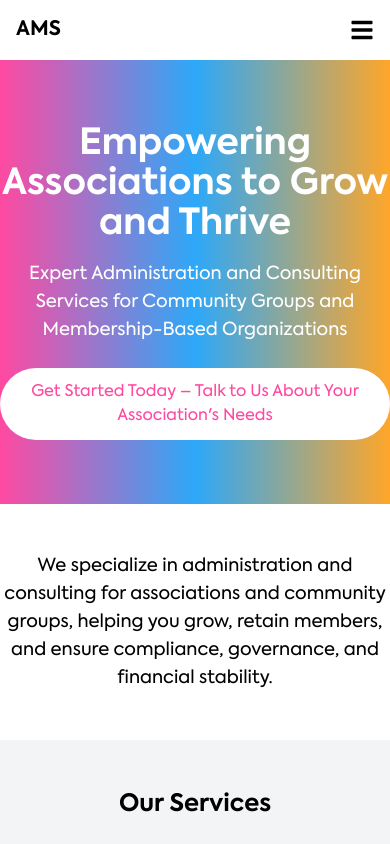
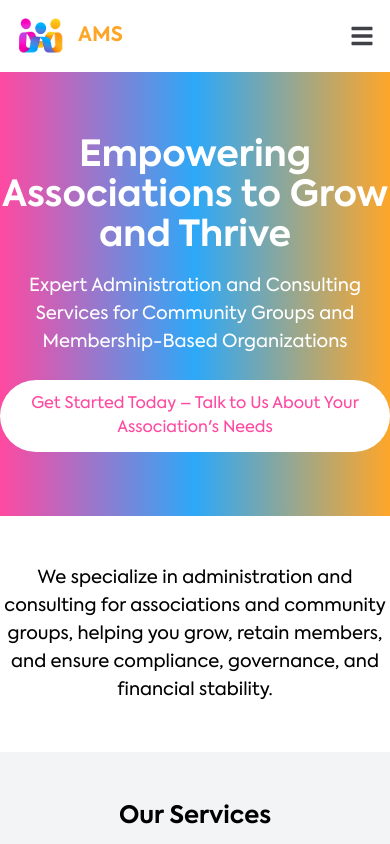
Before and after one commit to Nouman64-cat/association-management-services, a Next.js app: page / in a window 390 px wide. Shown: the top 844 px of the page. Built offline with nearby package versions, Linux system fonts and the light colour scheme.

Commit message:
mobile navbar logo and link

```diff
--- a/app/components/navbar/MobileNavbar.tsx
+++ b/app/components/navbar/MobileNavbar.tsx
@@ -1,7 +1,9 @@
-"use client"
-import React, { useState } from 'react';
-import { FaBars, FaTimes, FaChevronDown } from 'react-icons/fa';
-import Link from 'next/link';
+"use client";
+import React, { useState } from "react";
+import { FaBars, FaTimes, FaChevronDown } from "react-icons/fa";
+import Link from "next/link";
+import Image from "next/image";
+import logo from "@/public/ams_logo.png";
 
 const MobileNavbar: React.FC = () => {
   const [menuOpen, setMenuOpen] = useState(false);
@@ -9,41 +11,75 @@ const MobileNavbar: React.FC = () => {
   return (
     <nav className="px-4 py-4 shadow-md">
       <div className="flex justify-between items-center">
-        <Link href="/" className="text-xl font-bold">AMS</Link>
-        <button onClick={() => setMenuOpen(!menuOpen)} className="text-2xl">
+        <Link href="/" className="text-xl font-bold">
+          <div className="flex items-center gap-3">
+            <Image
+              src={logo}
+              alt="AMS | Association Management Services"
+              width={50}
+              height={50}
+            />
+            <h1 className="font-axiforma text-orangish leading-none">AMS</h1>
+          </div>
+        </Link>
+        <button onClick={() => setMenuOpen(!menuOpen)} className="text-2xl text-zinc-700">
           {menuOpen ? <FaTimes /> : <FaBars />}
         </button>
       </div>
       {menuOpen && (
         <ul className="mt-4 space-y-4">
-          <li><Link href="/">Home</Link></li>
-          <li><Link href="/about">About Us</Link></li>
+          <li>
+            <Link href="/">Home</Link>
+          </li>
+          <li>
+            <Link href="/about">About Us</Link>
+          </li>
           <li>
             <button className="flex items-center space-x-1">
               <span>Services</span>
               <FaChevronDown />
             </button>
             <div className="ml-4 mt-2 space-y-2">
-              <Link href="/services/administration" className="block">Administration Services</Link>
-              <Link href="/services/consulting" className="block">Consulting Services</Link>
-              <Link href="/services/startup" className="block">Accelerated Startup Package</Link>
+              <Link href="/services/administration" className="block">
+                Administration Services
+              </Link>
+              <Link href="/services/consulting" className="block">
+                Consulting Services
+              </Link>
+              <Link href="/services/startup" className="block">
+                Accelerated Startup Package
+              </Link>
             </div>
           </li>
-          <li><Link href="/inner-circle">Inner Circle</Link></li>
+          <li>
+            <Link href="/inner-circle">Inner Circle</Link>
+          </li>
           <li>
             <button className="flex items-center space-x-1">
               <span>Resources</span>
               <FaChevronDown />
             </button>
             <div className="ml-4 mt-2 space-y-2">
-              <Link href="/resources/guides" className="block">Guides and Whitepapers</Link>
-              <Link href="/resources/blog" className="block">Blog</Link>
-              <Link href="/resources/case-studies" className="block">Case Studies</Link>
-              <Link href="/resources/tools" className="block">Tools</Link>
+              <Link href="/resources/guides" className="block">
+                Guides and Whitepapers
+              </Link>
+              <Link href="/resources/blog" className="block">
+                Blog
+              </Link>
+              <Link href="/resources/case-studies" className="block">
+                Case Studies
+              </Link>
+              <Link href="/resources/tools" className="block">
+                Tools
+              </Link>
             </div>
           </li>
-          <li><Link href="/get-started">Get Started</Link></li>
-          <li><Link href="/contact">Contact Us</Link></li>
+          <li>
+            <Link href="/get-started">Get Started</Link>
+          </li>
+          <li>
+            <Link href="/contact">Contact Us</Link>
+          </li>
         </ul>
       )}
     </nav>
```
